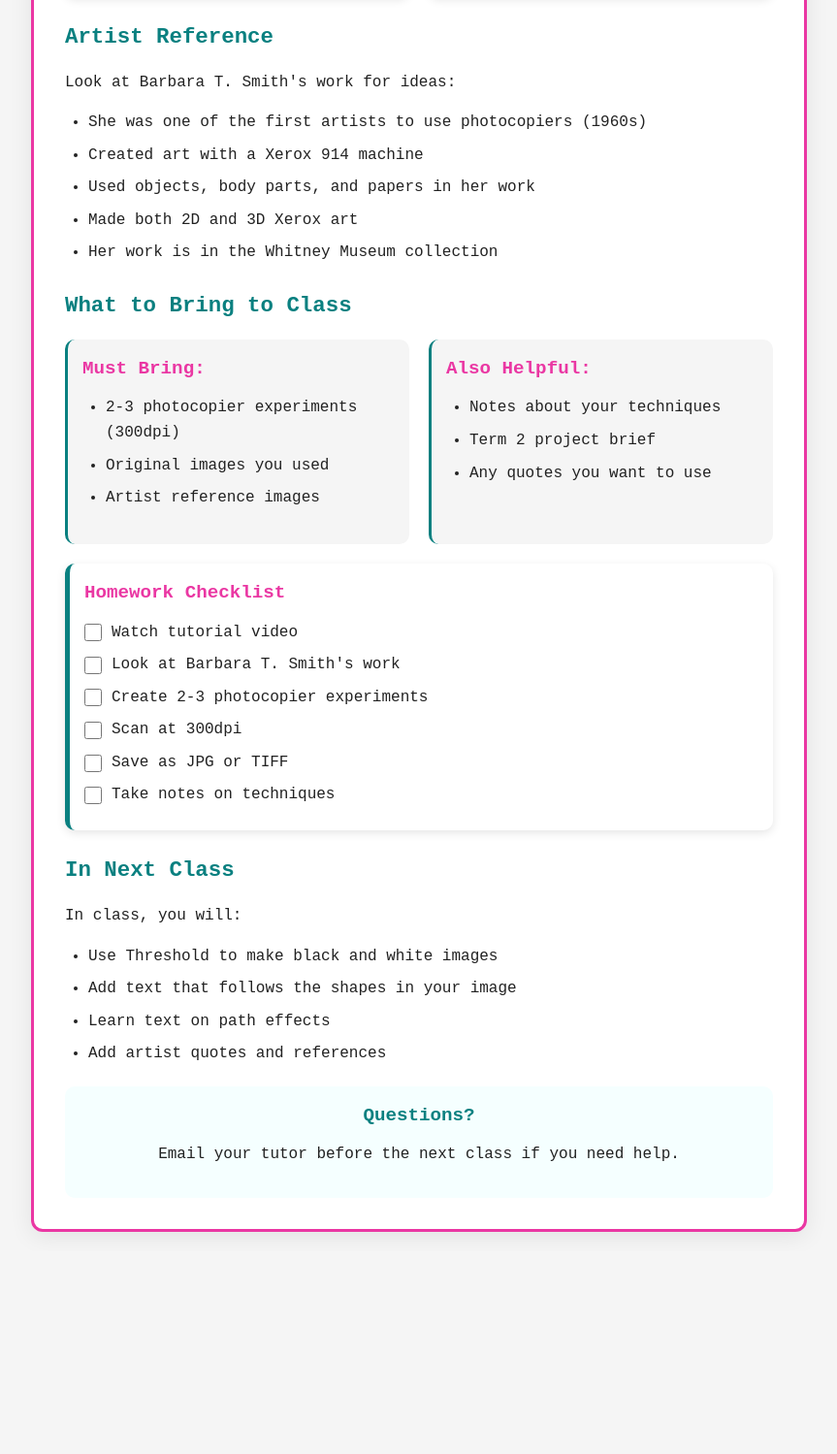
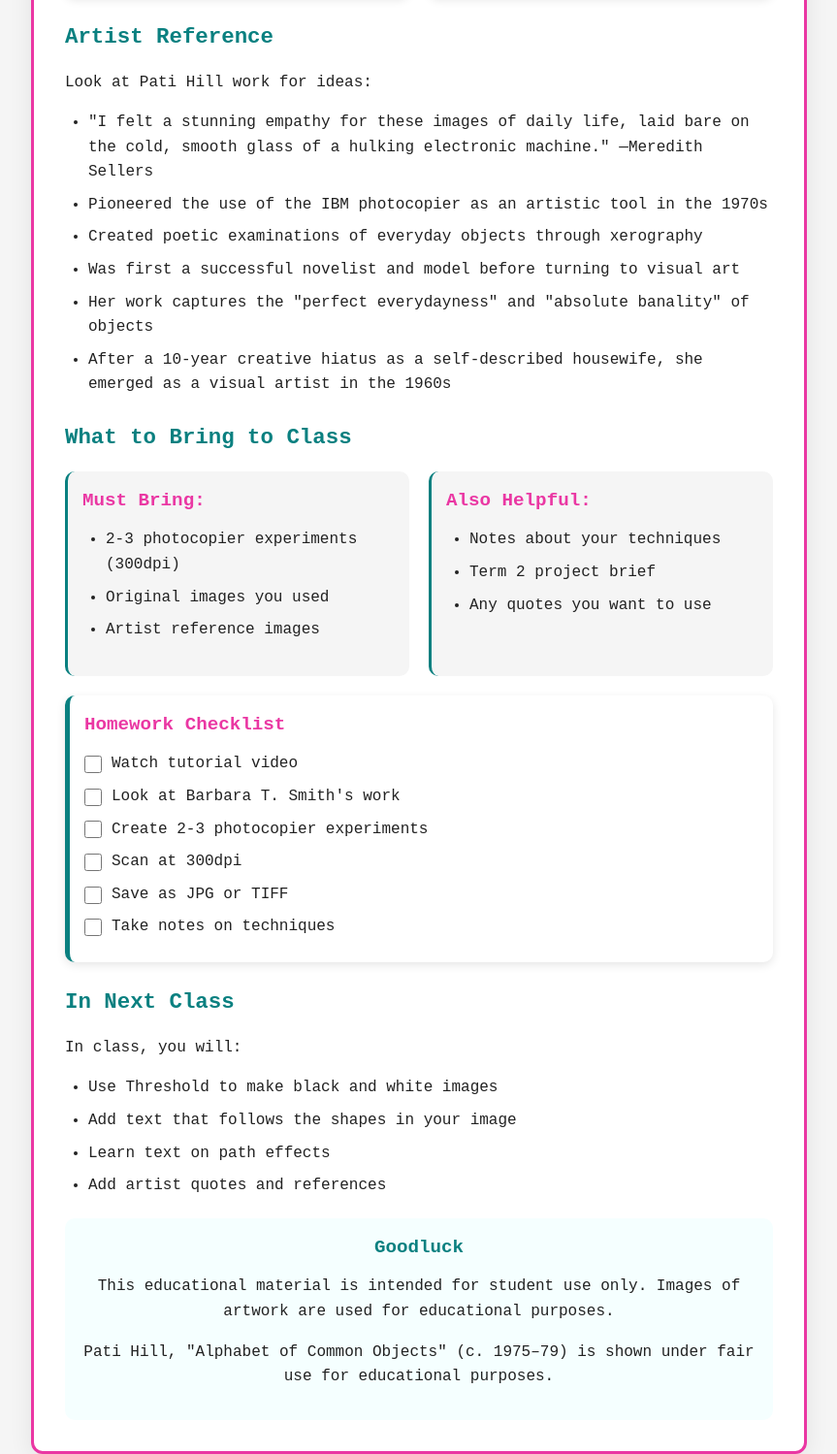
Before and after one commit to hsstokes/Photocopier-Homework, a plain HTML site: page index.html in a window 1280 px wide. Shown: the part 2161-3660 px from the top of the page at 97% size, without its empty margins (208-1071 px from the left). Before the commit the page ends 3451 px from the top, so only its background shows below. Drawn offline with Linux system fonts and the light colour scheme.

Commit message:
Update index.html

```diff
--- a/index.html
+++ b/index.html
@@ -338,15 +338,16 @@ li {
 
   <h2>Artist Reference</h2>
 
-  <p>Look at Barbara T. Smith's work for ideas:</p>
+  <p>Look at Pati Hill work for ideas:</p>
 
   <ul>
-    <li>She was one of the first artists to use photocopiers (1960s)</li>
-    <li>Created art with a Xerox 914 machine</li>
-    <li>Used objects, body parts, and papers in her work</li>
-    <li>Made both 2D and 3D Xerox art</li>
-    <li>Her work is in the Whitney Museum collection</li>
-  </ul>
+    <li>"I felt a stunning empathy for these images of daily life, laid bare on the cold, smooth glass of a hulking electronic machine." —Meredith Sellers</li>
+    <li>Pioneered the use of the IBM photocopier as an artistic tool in the 1970s</li>
+    <li>Created poetic examinations of everyday objects through xerography</li>
+    <li>Was first a successful novelist and model before turning to visual art</li>
+    <li>Her work captures the "perfect everydayness" and "absolute banality" of objects</li>
+    <li>After a 10-year creative hiatus as a self-described housewife, she emerged as a visual artist in the 1960s</li>
+ </ul>
 
   <h2>What to Bring to Class</h2>
 
@@ -410,8 +411,9 @@ li {
   </ul>
 
   <div style="background: var(--secondary-light); border-radius: 10px; padding: 15px; margin-top: 20px; text-align: center;">
-    <h3 style="color: var(--secondary); margin-top: 0;">Questions?</h3>
-    <p>Email your tutor before the next class if you need help.</p>
+    <h3 style="color: var(--secondary); margin-top: 0;">Goodluck</h3>
+    <p>This educational material is intended for student use only. Images of artwork are used for educational purposes.</p>
+    <p>Pati Hill, "Alphabet of Common Objects" (c. 1975–79) is shown under fair use for educational purposes.</p>
   </div>
 </div>
 
```
